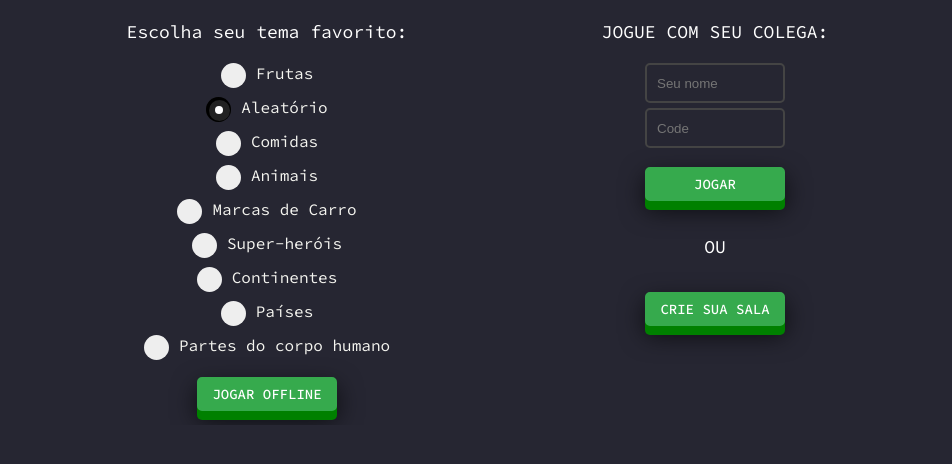
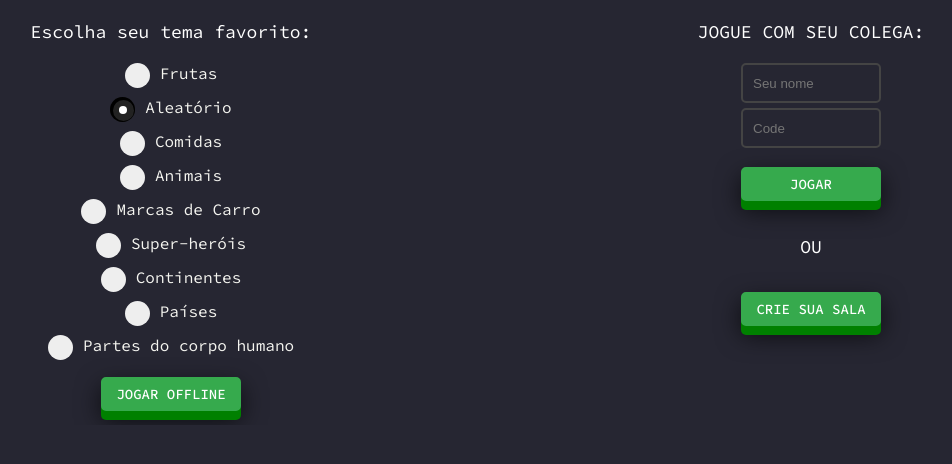
Before and after one commit to t-heu/hangman, a Next.js app: page /home in a window 1280 px wide. Shown: the top 464 px of the page, without its empty margins (149-1101 px from the left). Built offline with nearby package versions, Linux system fonts and the light colour scheme; no server answers.

Commit message:
fix: css title

```diff
--- a/src/app/home/style.ts
+++ b/src/app/home/style.ts
@@ -17,7 +17,8 @@ export const Theme = styled.div`
 
 export const Container = styled.div`
   display: flex;
-  width: 70%;
+  width: 100%;
+  justify-content: space-around;
 
   @media (max-width: 790px) {
     flex-direction: column;
```
